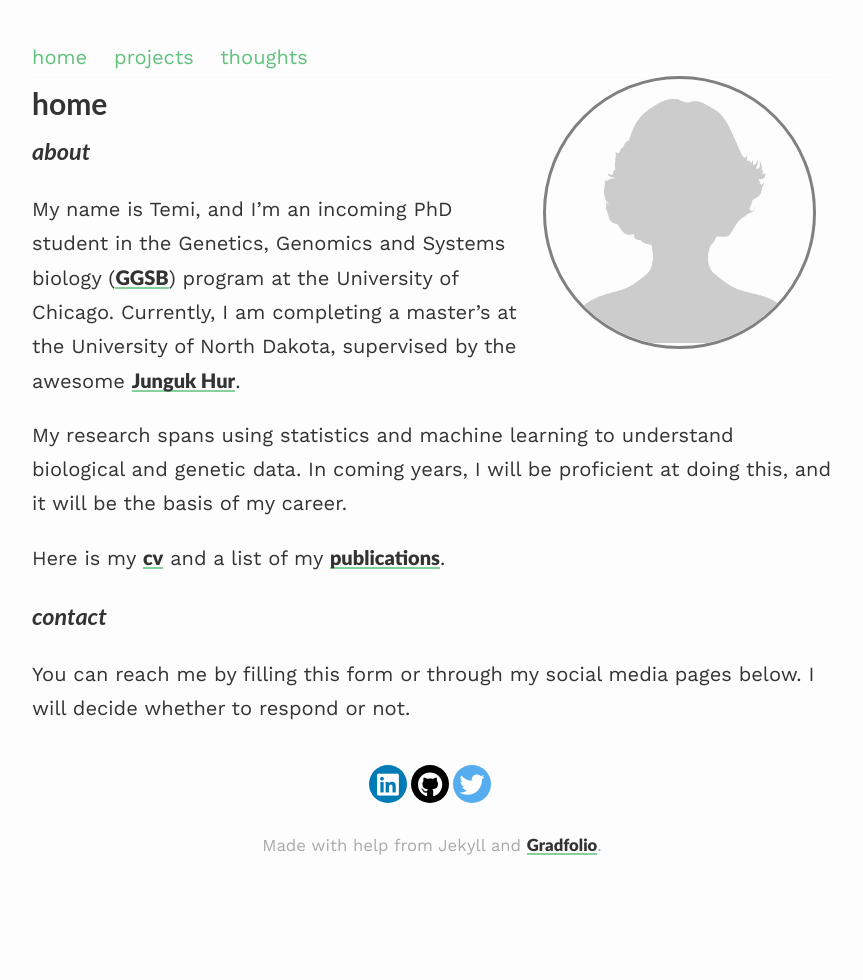
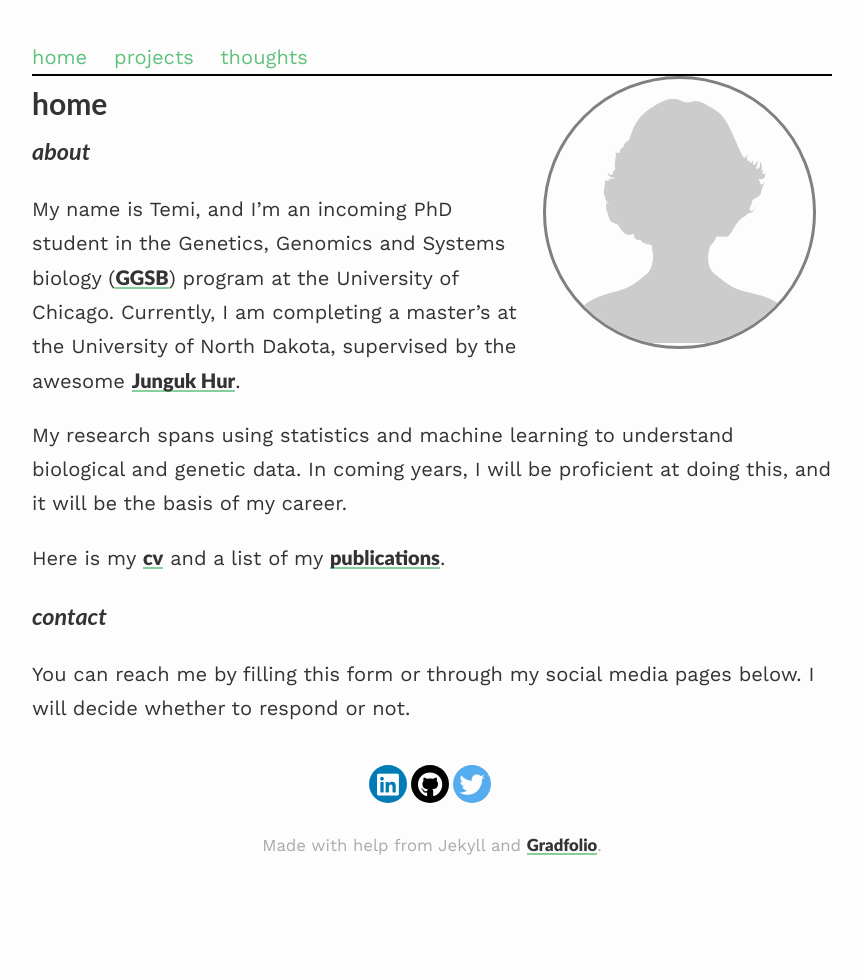
Before and after one commit to tobbyxy/temipete.github.io, a Jekyll site: the page built from index.md, in a window 1280 px wide. Shown: the whole page, without its empty margins (208-1071 px from the left). Built offline with Jekyll 4.4.1, drawn with Linux system fonts in a browser that asks for light colours; nearby versions of some CDN libraries; our own code applies the rules of GitHub Pages for plain Markdown files.

Commit message:
Update style.scss

```diff
--- a/assets/css/_sass/style.scss
+++ b/assets/css/_sass/style.scss
@@ -169,7 +169,7 @@ blockquote {
   -webkit-overflow-scrolling: touch;
   -ms-overflow-style: -ms-autohiding-scrollbar;
   border-bottom-style: solid;
-border-bottom-color: #fff;
+border-bottom-color: #000;
 border-bottom-width: 2px;}
 
 .scroll::-webkit-scrollbar {
```
